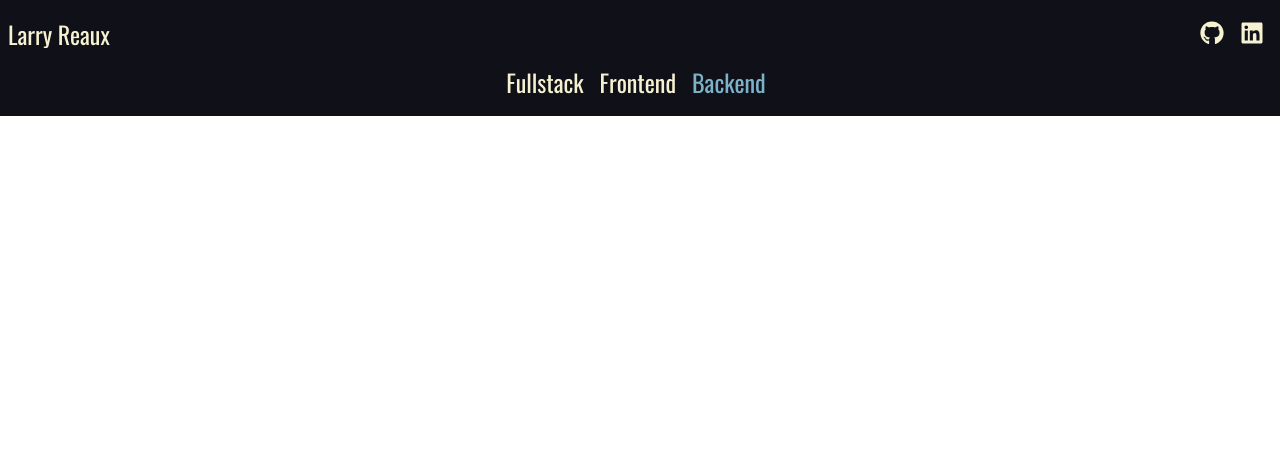
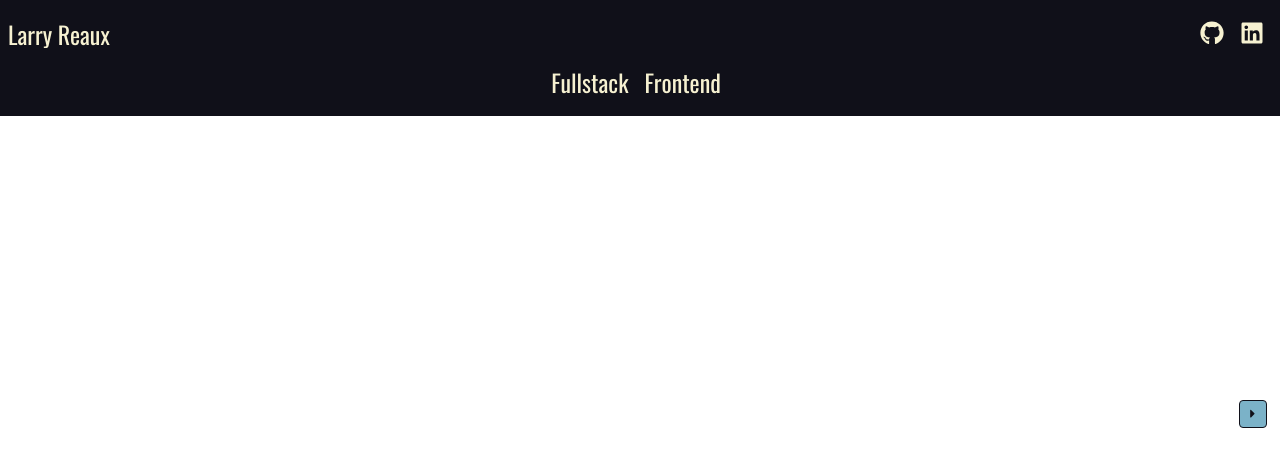
Before and after one commit to ljreaux/PersonalWeb, a React (Vite) app: page /projects/backend in a window 1280 px wide. Shown: the top 466 px of the page. Built offline with nearby package versions, Linux system fonts and the light colour scheme.

Commit message:
temporarily removed backend projects

```diff
--- a/src/components/ProjectNav.jsx
+++ b/src/components/ProjectNav.jsx
@@ -12,7 +12,7 @@ export default function ProjectNav() {
 
         <Link to={"/projects/frontend"}>Frontend</Link>
 
-        <Link to={"/projects/backend"}>Backend</Link>
+        {/* <Link to={"/projects/backend"}>Backend</Link> */}
       </span>
     </div>
   );
--- a/src/components/Projects/ProjectPage.jsx
+++ b/src/components/Projects/ProjectPage.jsx
@@ -59,7 +59,7 @@ export default function ProjectPage() {
             />
           }
         />
-        <Route
+        {/* <Route
           path="/backend"
           element={
             <Projects
@@ -69,7 +69,7 @@ export default function ProjectPage() {
               projects={backendProjects}
             />
           }
-        />
+        /> */}
       </Routes>
     </div>
   );
--- a/src/components/Projects/ProjectToggle.jsx
+++ b/src/components/Projects/ProjectToggle.jsx
@@ -10,9 +10,9 @@ export default function ProjectToggle() {
         <li>
           <NavLink to={"/projects/frontend"}>Frontend</NavLink>
         </li>
-        <li>
+        {/* <li>
           <NavLink to={"/projects/backend"}>Backend</NavLink>
-        </li>
+        </li> */}
       </ul>
     </nav>
   );
```
